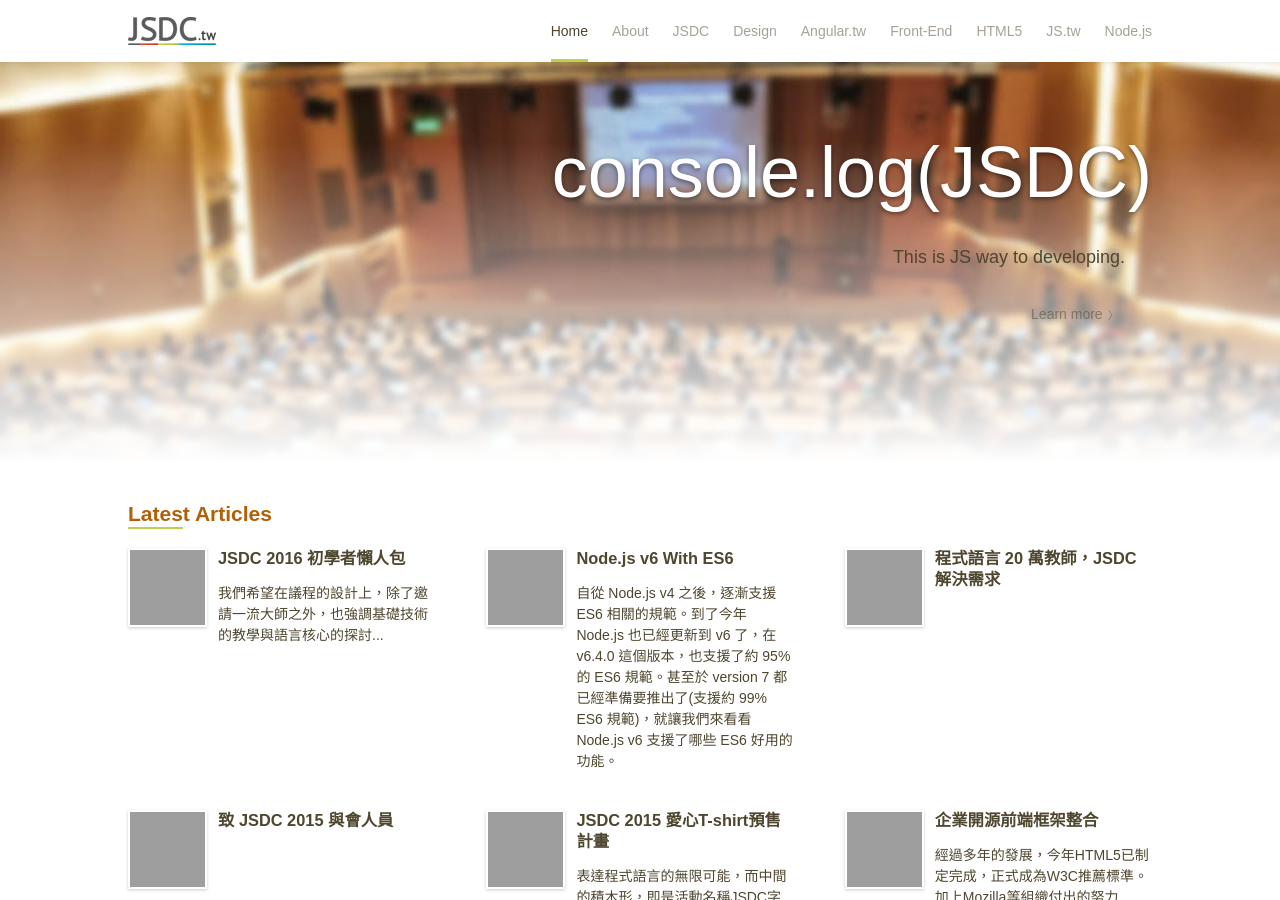
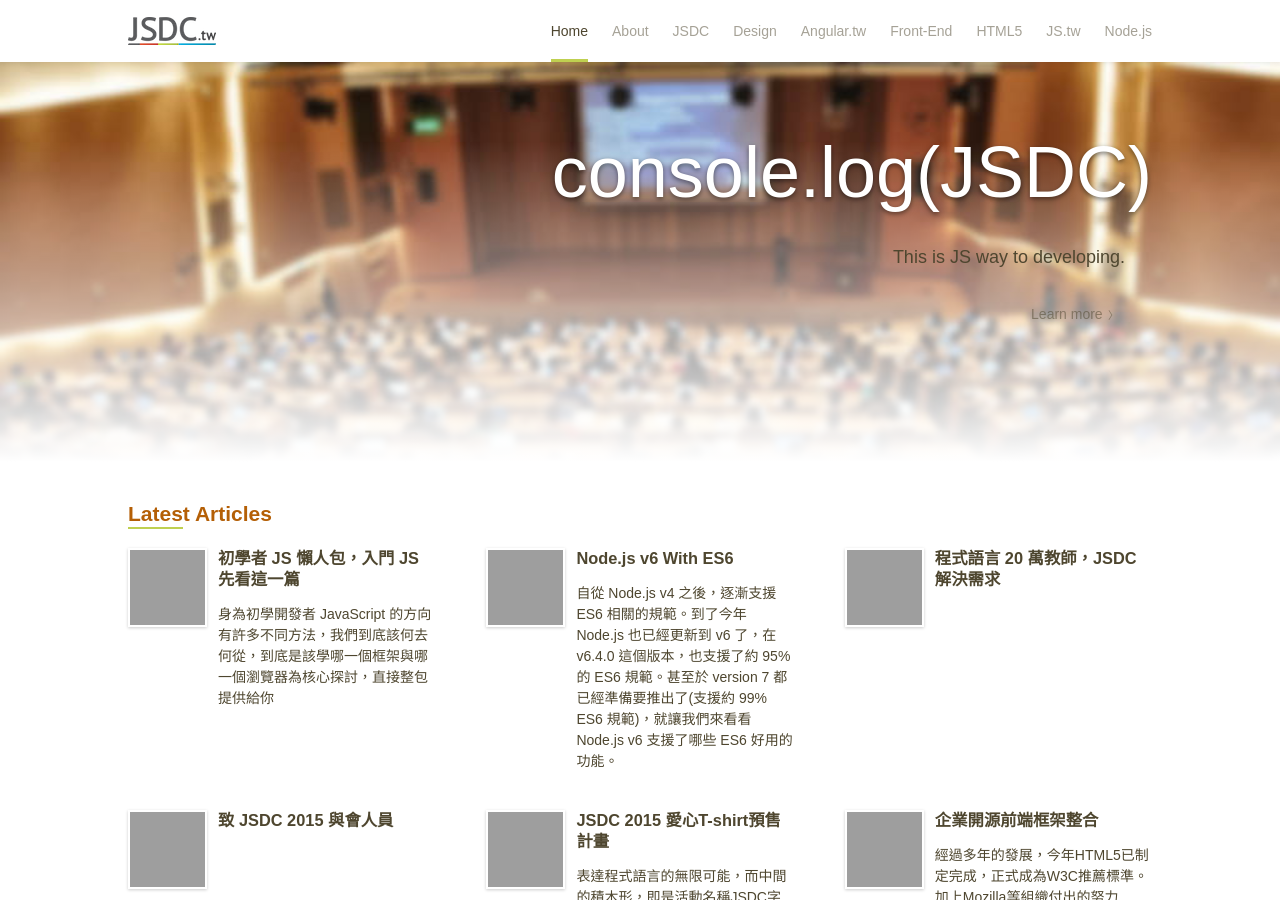
Before and after one commit to jsdc-core/blog.jsdc.tw, a Jekyll site: the page built from index.html, in a window 1280 px wide and 900 px high, cut to the strip 0-900 px from the top of the window. Built offline with Jekyll 4.4.1, drawn with Linux system fonts in a browser that asks for light colours; some of the changed lines change nothing that is shown; grey boxes are pictures that could not be loaded.

Commit message:
update for df1 post

````diff
--- a/_posts/2016-08-21-jsdc2016-beginner-pack.md
+++ b/_posts/2016-08-21-jsdc2016-beginner-pack.md
@@ -1,8 +1,8 @@
 ---
 layout: post
-title: JSDC 2016 初學者懶人包
+title: 初學者 JS 懶人包，入門 JS 先看這一篇
 author: df1
-description: 我們希望在議程的設計上，除了邀請一流大師之外，也強調基礎技術的教學與語言核心的探討...
+description: 身為初學開發者 JavaScript 的方向有許多不同方法，我們到底該何去何從，到底是該學哪一個框架與哪一個瀏覽器為核心探討，直接整包提供給你
 image: http://2016.jsdc.tw/dist/images/jsdc-mascot-250.jpg
 tags:
   - beginner
@@ -23,72 +23,123 @@
 ---
 
 
-#For初學者
+## For初學者
 
-JSDC扮演了台灣JavaScript開發者向世界大師學習的窗口，同時，也肩負著JS技術推廣的角色，引領更多開發者進入這個領域。我們希望在議程的設計上，除了邀請一流大師之外，也強調基礎技術的教學與語言核心的探討。
+[JSDC](http://2016.jsdc.tw/) 扮演了台灣 JavaScript 開發者向世界大師學習的窗口，同時，也肩負著JS技術推廣的角色，引領更多開發者進入這個領域。我們希望在議程的設計上，除了邀請一流大師之外，也強調基礎技術的教學與語言核心的探討。
 
-若是你對JS與Web前後端技術還不熟悉，對於NodeJS也一知半解，但是還是想藉由參加JSDC來取得近幾年最新最潮的知識，這邊的概述可以讓你對JS技術有個全面但粗淺的理解，解釋大部份需要了解的名詞；另外，也推薦一些比較入門的議程。
+若是你對JS與Web前後端技術還不熟悉，對於 NodeJS 也一知半解，但是還是想藉由參加JSDC來取得近幾年最新最潮的知識，這邊的概述可以讓你對JS技術有個全面但粗淺的理解，解釋大部份需要了解的名詞；另外，也推薦一些比較入門的議程。
 
 
-##JS入門介紹
+## JS入門介紹
+
+JS 是一門程式語言，但他與其他眾多語言不同的地方，在於他是Web前端指令碼的標準（由[W3C組織](https://www.w3.org/)訂定），所有瀏覽器都要能處理JS，才符合標準。現在看到的所有前端邏輯互動都是用JS撰寫。（雖然以前會用Flash來做，但是他是封閉的技術，且不是標準，於是逐漸式微。
+
+這就是Open Web的概念，也是因為如此，才有現在瀏覽器之間的JS效能競爭，我們今天才有快又好用的Chrome/ Firefox/ Edge可以用）。
+
+如今 Google/FB 崛起，以這些巨擘為首，帶動了前端技術的爆炸性成長。開發者大幅增加，各式新應用不斷的被開發與使用，讓 JavaScript 不再只是傳統前端語言。有了 [NodeJS](http://nodejs.org/)，我們可以用JS寫後端。於是JS成為近年最紅的語言。在今年2016，JavaScript仍然是Github上最多人使用的語言喔！
 
 
-JS是一門程式語言，但他與其他眾多語言不同的地方，在於他是Web前端指令碼的標準（由W3C組織訂定），所有瀏覽器都要能處理JS，才符合標準。現在看到的所有前端邏輯互動都是用JS撰寫。（雖然以前會用Flash來做，但是他是封閉的技術，且不是標準，於是逐漸式微。這就是Open Web的概念，也是因為如此，才有現在瀏覽器之間的JS效能競爭，我們今天才有快又好用的Chrome/ Firefox/ Edge可以用）。
-
-如今Google/FB崛起，以這些巨擘為首，帶動了前端技術的爆炸性成長。開發者大幅增加，各式新應用不斷的被開發與使用，讓 JavaScript 不再只是傳統前端語言。有了NodeJS，我們可以用JS寫後端。於是JS成為近年最紅的語言。在今年2016，JavaScript仍然是Github上最多人使用的語言喔！
+  * [GitHub 公布 10 大热门编程语言：Javascript 居首](http://tech.sina.com.cn/i/2015-08-20/doc-ifxhcvry0716678.shtml)
+  * [TIOBE 公布 2014 年度程式語言，由 JavaScript 摘冠](http://technews.cn/2015/01/12/javascript-won-the-programming-language-of-2014/)
 
 
-[GitHub 公布 10 大热门编程语言：Javascript 居首](http://tech.sina.com.cn/i/2015-08-20/doc-ifxhcvry0716678.shtml)
-[TIOBE 公布 2014 年度程式語言，由 JavaScript 摘冠](http://technews.cn/2015/01/12/javascript-won-the-programming-language-of-2014/)
+# Web前端技術與最新發展
 
+## 網頁的構成
 
-#Web前端技術與最新發展
-##網頁的構成
 網頁是由三大元素所構成：HTML、CSS、JavaScript，我們將分別討論這三個技術所扮演的角色，以及最新的發展。
 
 
-- HTML：負責頁面的結構與內容，如標題、超連結、表格⋯⋯都有專屬的HTML語法。當我們檢視網頁原始碼時，看到的&lt;xxx&gt;&lt;/xxx&gt;形式的語法就是HTML。這是Yahoo!奇摩的原始碼：
+  - HTML：負責頁面的結構與內容，如標題、超連結、表格⋯⋯都有專屬的HTML語法。當我們檢視網頁原始碼時，看到的&lt;xxx&gt;&lt;/xxx&gt;形式的語法就是HTML。這是Yahoo!奇摩的原始碼：
 ![](http://i.imgur.com/SGxx6CXr.png)
 HTML5則是最新的HTML標準，提供了許多新的元件種類與對應的JS API。以下幾種是比較需要了解的：
-    - Canvas：提供畫板繪圖功能，很多2D遊戲都用這種方式實作喔！
-    - WebSocket：即時與server端雙向通訊，常用來做聊天、即時互動等等應用。
-    - Audio/Video：提供標準的聲音＆影片元件，可以使用JS控制播放。
-    - Local Storage：讓網站可以存資料在瀏覽器裡。
+  - Canvas：提供畫板繪圖功能，很多2D遊戲都用這種方式實作喔！
+  - WebSocket：即時與server端雙向通訊，常用來做聊天、即時互動等等應用。
+  - Audio/Video：提供標準的聲音＆影片元件，可以使用JS控制播放。
+  - Local Storage：讓網站可以存資料在瀏覽器裡。
 
-- CSS：負責頁面元件的樣式，如顏色、字型大小、背景圖等等。上圖右下角的Styles的內容就是CSS的語法。如果沒有CSS，Yahoo!奇摩會變得像這樣：
+  - CSS：負責頁面元件的樣式，如顏色、字型大小、背景圖等等。上圖右下角的Styles的內容就是CSS的語法。如果沒有CSS，Yahoo!奇摩會變得像這樣：
 ![](http://i.imgur.com/ER99nlF.png)
-- JavaScript：終於來到重頭戲了！JavaScript負責網頁的行為，如點擊之後秀出某些隱藏的元件，或是從server端取得資料（如：Gmail會去後端取得你的email列表等等）。從後端取得的資料，通常以JSON格式回傳。JSON格式的範例如下：
 
-`{"id": "061519", "name": "John Doe", "job": "Engineer" }  `
-JSON是由Douglas Crockford所提出（今年在Modern Web有來台演講喔！），以文字為基礎，容易讓JavaScript處理（與JavaScript物件及陣列語法非常相似），且易於讓人閱讀。
-最近的JS技術愈來愈多，常讓初學者眼花撩亂。（因此出現了一個新名詞：JavaScript fatigue，被JS新技術淹沒，感到暈眩不知所措）。不過，其實在前端的JS技術不脫這幾種：
-    - 好用的Library：在以前，寫網頁的JS只能用原生的DOM API來操作網頁上的元件(DOM)，其語法較為艱澀難懂。到2006年，有了jQuery這個library，讓我們可以用簡單的語法來操作操作DOM，這也是許多人入門前端工程第一個學習的套件喔！另外，近年來也有非常多的open-source library提供我們簡單的方式，來達到快速開發的效果：
-        - jQuery：提供方便的語法來操作DOM與其CSS，也提供打後端server、一些前端邏輯操作簡單的方法。在今年6月已經release了3.0版！
-        - D3.js：讓我們簡單的操作網頁上的SVG（向量圖形）來繪製圖表，將資料視覺化。最近的大數據趨勢讓資料視覺化的議題變得特別夯喔！
-        - Three.js：用WebGL的3D技術，讓我們在網頁實作3D遊戲！
-        - 林林總總的UI widget套件：開發一個Web Application一定需要相當多的表單元件（日期選擇器、下拉bar、Rich text編輯器、按鈕⋯⋯）、進度條、資料表格，甚至拖拉、樹狀列表等複雜的元件。很多library專注提供單一的widget，有些則是包山包海，如jQueryUI、KendoUI、ExtJS等等。
-        - 開發測試相關Library與工具。如單元測試使用的Jesmine，測試一連串End-to-end操作的Protractor、模組化與管理相依性的Library：Browserify、webpack、SystemJS、RequireJS等等。這些工具幾乎都是開發時使用的，多半是在NodeJS環境提供。他們只是輔助，不包含在我們前端的程式碼裡面喔！
+  - JavaScript：終於來到重頭戲了！JavaScript負責網頁的行為，如點擊之後秀出某些隱藏的元件，或是從server端取得資料（如：Gmail會去後端取得你的email列表等等）。從後端取得的資料，通常以JSON格式回傳。JSON格式的範例如下：
 
-    - 前端框架（framework）：當網站的規模愈來愈大的時候，應該很難想像如何架構好一個容易管理、架構分明的程式吧！這時候，我們就需要框架來輔助了！這邊介紹幾種一定要認識的框架：
-        - Angular JS：以html的寫法來讓整個UI架構清晰分明，並提供data binding。
-例如，我們寫
- &lt;ul&gt; &lt;li ng-repeat=”myList”&gt;&lt;/li&gt;&lt;/ul&gt;
-若myList是有10筆資料的陣列，則&lt;li&gt;會被重複10次。若再塞5筆，則畫面上會再多5個&lt;li&gt;。這就是Angular中的ng-repeat與data binding帶來的效果，簡單吧！ 另外他也提供許多架構大網站所需的功能，如URL routing、http等等。
-現在最火熱的Angular 2版本，也是使用相似的概念，並希望讓初學者更容易上手，且提升效能。目前已經推出RC5，相信離正式版已經不遠喔！
-        - React JS：其實React本身只是一個協助定義UI元件的library，讓我們網頁上的UI可以以JS function的形式元件化並重複使用。（與Angular相反，React是將html封裝到JS裡面。使用了一套JSX的語法讓我們方便在JS裡面寫HTML）。
+```:javascript
+  {
+    "id": "061519",
+    "name": "John Doe",
+    "job": "Engineer"
+  }
+```
+
+[JSON](https://en.wikipedia.org/wiki/JSON) 是由 [Douglas Crockford](https://en.wikipedia.org/wiki/Douglas_Crockford) 所提出（今年在 [Modern Web](http://modernweb.tw/)有來台演講喔！），以文字為基礎，容易讓JavaScript處理（與JavaScript物件及陣列語法非常相似），且易於讓人閱讀。
+
+最近的 JS 技術愈來愈多，常讓初學者眼花撩亂。（因此出現了一個新名詞：JavaScript fatigue，被JS新技術淹沒，感到暈眩不知所措）。不過，其實在前端的JS技術不脫這幾種，
+
+## 好用的Library
+
+在以前，寫網頁的JS只能用原生的DOM API來操作網頁上的元件(DOM)，其語法較為艱澀難懂。到2006年，有了jQuery這個library，讓我們可以用簡單的語法來操作操作DOM，這也是許多人入門前端工程第一個學習的套件喔！另外，近年來也有非常多的open-source library提供我們簡單的方式，來達到快速開發的效果。
+
+### [jQuery](https://jquery.com/)
+
+提供方便的語法來操作 DOM與其 CSS，也提供打後端server、一些前端邏輯操作簡單的方法。在今年6月已經 [release了3.0版](https://jquery.com/download/)！
+
+### [D3.js](https://d3js.org/)
+
+讓我們簡單的操作網頁上的SVG（向量圖形）來繪製圖表，將資料視覺化。最近的大數據趨勢讓資料視覺化的議題變得特別夯喔！
+
+### [Three.js](http://threejs.org/)
+
+用WebGL的3D技術，讓我們在網頁實作3D遊戲！林林總總的 UI widget套件：開發一個Web Application一定需要相當多的表單元件（日期選擇器、下拉bar、Rich text編輯器、按鈕⋯⋯）、進度條、資料表格，甚至拖拉、樹狀列表等複雜的元件。很多library專注提供單一的widget，有些則是包山包海，如jQueryUI、KendoUI、ExtJS等等。
+
+### 開發測試相關Library與工具
+
+如單元測試使用的Jesmine，測試一連串End-to-end操作的Protractor、模組化與管理相依性的Library：Browserify、webpack、SystemJS、RequireJS等等。這些工具幾乎都是開發時使用的，多半是在NodeJS環境提供。他們只是輔助，不包含在我們前端的程式碼裡面喔！
+
+
+### 前端框架（framework）
+
+當網站的規模愈來愈大的時候，應該很難想像如何架構好一個容易管理、架構分明的程式吧！這時候，我們就需要框架來輔助了！這邊介紹幾種一定要認識的框架：
+
+### [Angular.JS](https://angularjs.org/)
+
+以html的寫法來讓整個UI架構清晰分明，並提供data binding。
+
+實際例子例如，我們寫
+
+```html
+<ul>
+  <li ng-repeat=”myList”></li>
+</ul>
+```
+
+若myList是有10筆資料的陣列，則&lt;li&gt;會被重複10次。若再塞5筆，則畫面上會再多5個&lt;li&gt;。這就是Angular中的ng-repeat與data binding帶來的效果，簡單吧！
+
+另外他也提供許多架構大網站所需的功能，如URL routing、http等等。現在最火熱的Angular 2版本，也是使用相似的概念，並希望讓初學者更容易上手，且提升效能。目前已經推出RC5，相信離正式版已經不遠喔！
+
+### React JS
+
+其實React本身只是一個協助定義UI元件的library，讓我們網頁上的UI可以以JS function的形式元件化並重複使用。（與Angular相反，React是將html封裝到JS裡面。使用了一套JSX的語法讓我們方便在JS裡面寫HTML）。
+
 但是，由於其functional的特性，許多架構大型網站的架構就隨之而生，如Flux與Redux，都是管理大型網站中react元件狀態的framework喔！
+
 另外，由於UI可以藉由function來產生，那我們也可以把UI丟給後端的NodeJs執行，來降低前端負擔，這就是server render的概念。這種前後端都可以跑的JS，我們稱作Universal JavaScript。
-還有非常多React相關的技術，如：用React的語法寫原生手機App的React Native，還有讓開發如虎添翼的Time-travel debugging，都是時下最夯的議題喔！
-        - 其他新興Framework/Library：
-            - Vue.js：與React類似，較為輕量的component定義library，也較容易上手。
-            - Aurelia：與Angular類似的大型framework，使用ES6/ES7最新的語言特色。
-            - Polymer：由Google開發，也是定義component的library，使用了W3C的WebComponent標準來封裝元件。
 
-    - 語言本身：隨著愈來愈多人使用JavaScript，開發者們也發現現在的JavaScript（ES5版本）設計上的諸多不足。於是，除了JS語言本身的改版被大家迫不及待的搶先使用外，也有許多人發展了新的語法/語言，再用transplier來轉換成JS喔！
-        - ES2015（ES6）與 ES2016（ES7）：這是ECMA所規範JavaScript的新標準，提供許多新的語法，目前已經廣泛使用中。
-        - TypeScript：微軟擴充了ES6，加上一些方便的decorator語法。
-        - CoffeeScript：改變了JS的語法，以達到簡化的目的，但大部分與JS類似。
-        - asm.js：讓C/C++寫出的程式可以在瀏覽器中以接近原生的效能執行。透過限縮JS語言來達到高效能的目的。
+還有非常多[React](https://facebook.github.io/react/) 相關的技術，如：用React的語法寫原生手機App的React Native，還有讓開發如虎添翼的Time-travel debugging，都是時下最夯的議題喔！
+
+### 其他新興 Framework/Library：
+
+  - Vue.js：與React類似，較為輕量的component定義library，也較容易上手。
+  - [Aurelia](https://vuejs.org/)：與Angular類似的大型framework，使用ES6/ES7最新的語言特色。
+  - Polymer：由Google開發，也是定義component的library，使用了W3C的WebComponent標準來封裝元件。
+
+### 語言本身：
+
+隨著愈來愈多人使用JavaScript，開發者們也發現現在的JavaScript（ES5版本）設計上的諸多不足。於是，除了JS語言本身的改版被大家迫不及待的搶先使用外，也有許多人發展了新的語法/語言，再用transplier來轉換成JS喔！
+
+  - [ES2015（ES6）與 ES2016（ES7）](http://blog.jsdc.tw/2016/08/20/node_v6_and_es6)：這是ECMA所規範JavaScript的新標準，提供許多新的語法，目前已經廣泛使用中。
+  - TypeScript：微軟擴充了ES6，加上一些方便的decorator語法。
+  - CoffeeScript：改變了JS的語法，以達到簡化的目的，但大部分與JS類似。
+  - asm.js：讓C/C++寫出的程式可以在瀏覽器中以接近原生的效能執行。透過限縮JS語言來達到高效能的目的。
         - 如果想對於JS語言的歷史與分支有個概觀，可以參考 Solar System of JS：[https://shaunlebron.github.io/solar-system-of-js](https://shaunlebron.github.io/solar-system-of-js)
 
 ## 議程推薦
@@ -99,4 +150,16 @@
 
 # 小結
 
-看了那麼多的名詞，相信應該對今天的JS技術有了個整體的概觀吧！今天先為大家cover到前端技術的部分，未來幾週，小編志工們還會繼續講到NodeJS，還有更進階的技術主題與議程介紹，敬請期待！
+看了那麼多的名詞，相信應該對今天的 JavaScript 及前端開發技術有了個整體的概觀吧！
+
+今天先為大家cover到前端技術的部分，未來幾週，小編志工們還會繼續講到 NodeJS，還有更進階的技術主題與議程介紹，敬請期待！
+
+## JSDC 2016 活動現正售票中
+
+對於開發 JavaScript 有一定認識，JavaScript 深度中毒，非常熱衷於網站易用性，以及喜愛開發的朋友們，不可錯過的年度研討會，
+
+台灣一年一度最大場 JavaScript 與全世界好手齊聚一堂。
+
+ 　- [JSDC 2016 報名網址](http://jsdc-tw.kktix.cc/events/jsdc2016)
+
+　 - [JSDC 2016 官方](http://2016.jsdc.tw/)
````
